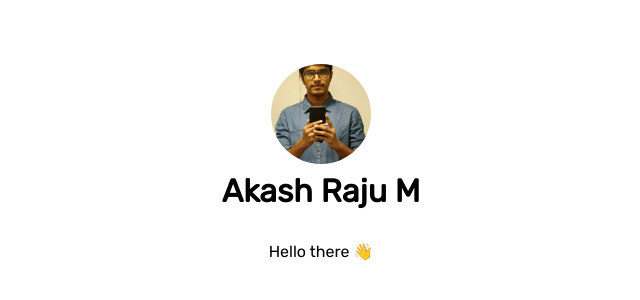
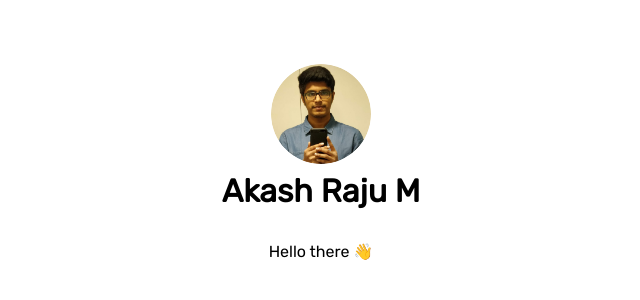
Before and after one commit to akashrajum7/portfolio, a Vue app: page / in a window 1280 px wide. Shown: the top 300 px of the page, without its empty margins (319-959 px from the left). Built offline with nearby package versions, Linux system fonts and the light colour scheme.

Commit message:
Fix profile photo

```diff
--- a/src/components/HomePage.vue
+++ b/src/components/HomePage.vue
@@ -1,7 +1,7 @@
 <template>
   <div class="hello">
     <div class="dp-cont">
-      <img src="@/assets/profile-photo.jpg" alt="Profile photo" height="100" width="100" />
+      <img src="@/assets/profile-photo.png" alt="Profile photo" height="100" width="100" />
       <h1 class="name">Akash Raju M</h1>
       <p class="hello">Hello there 👋</p>
     </div>
```
Also changed, not shown: src/assets/profile-photo.jpg (deleted), src/assets/profile-photo.png (added).
